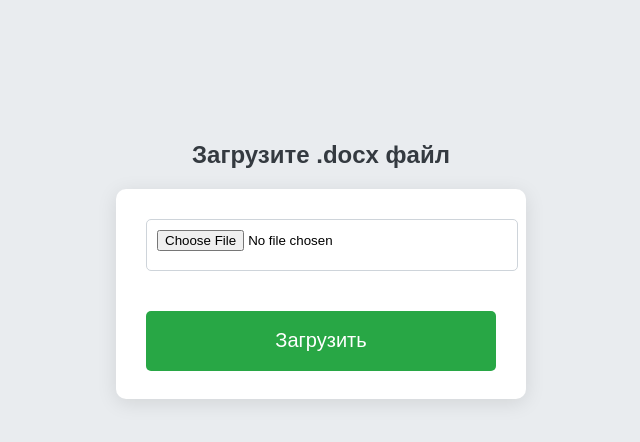
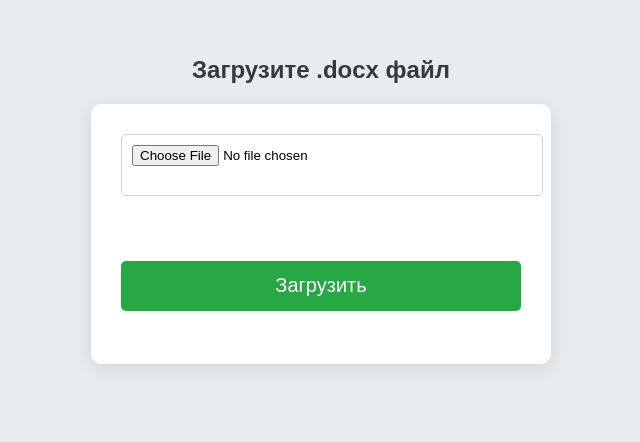
Before and after one commit to ArtemKutlaev/wordsite, a plain HTML site: page frontend/success.html in a window 1280 px wide. Shown: the part 140-582 px from the top of the page, without its empty margins (319-959 px from the left). Drawn offline with Linux system fonts and the light colour scheme.

Commit message:
Изменеиние странички получения word файла

```diff
--- a/frontend/success.html
+++ b/frontend/success.html
@@ -8,12 +8,11 @@
         body {
             font-family: 'Arial', sans-serif;
             background-color: #e9ecef;
-            margin: 0;
-            padding: 0;
+            margin: 20px;
             display: flex;
             justify-content: center;
             align-items: center;
-            height: 100vh;
+            height: 80vh;
         }
         h2 {
             color: #343a40;
@@ -25,8 +24,8 @@
             padding: 30px;
             border-radius: 10px;
             box-shadow: 0 4px 20px rgba(0, 0, 0, 0.1);
-            width: 350px;
-            height: 150px;
+            width: 400px;
+            height: 200px;
         }
         input[type="file"] {
             margin-bottom: 15px;
@@ -34,7 +33,7 @@
             border-radius: 5px;
             padding: 10px;
             width: 100%;
-            height: 20%;
+            height: 40px;
             transition: border-color 0.3s;
         }
         input[type="file"]:focus {
@@ -47,10 +46,10 @@
             border: none;
             padding: 10px 15px;
             border-radius: 5px;
-            margin-top: 25px;
+            margin-top: 50px;
             cursor: pointer;
             width: 100%;
-            height: 40%;
+            height: 50px;
             font-size: 20px;
             transition: background-color 0.3s;
         }
```
